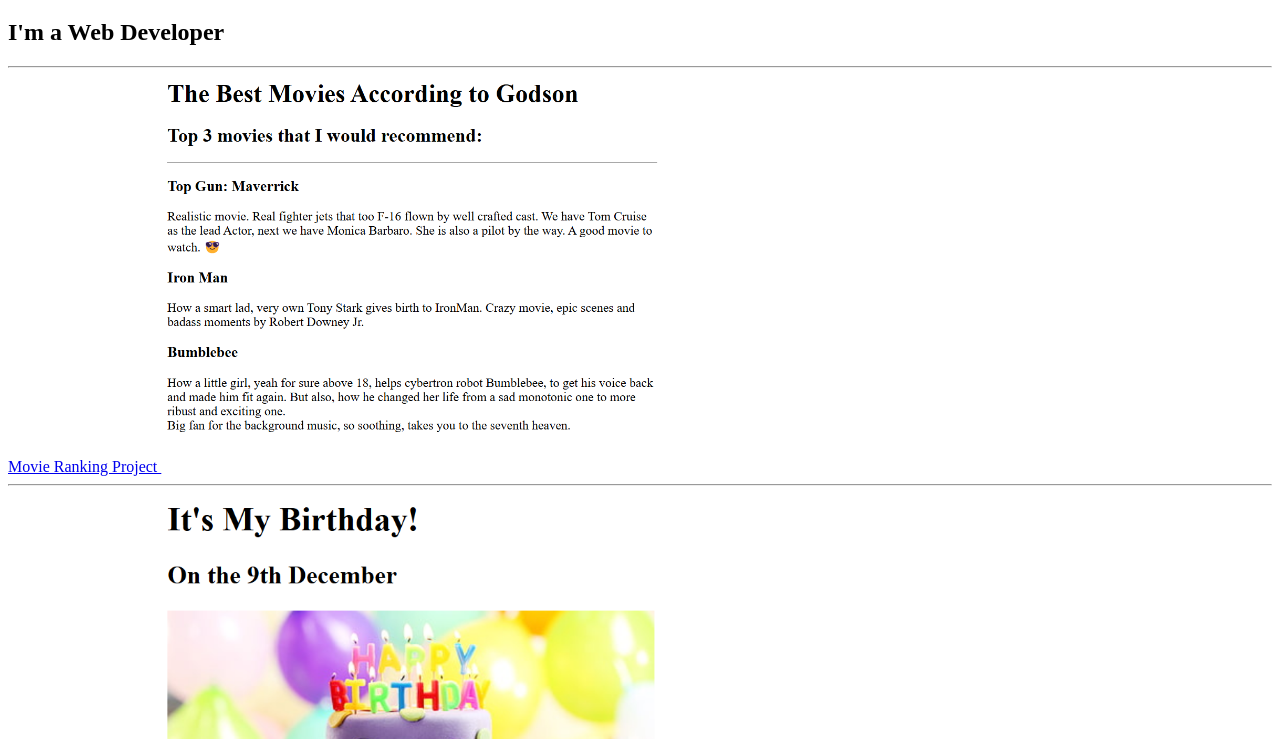
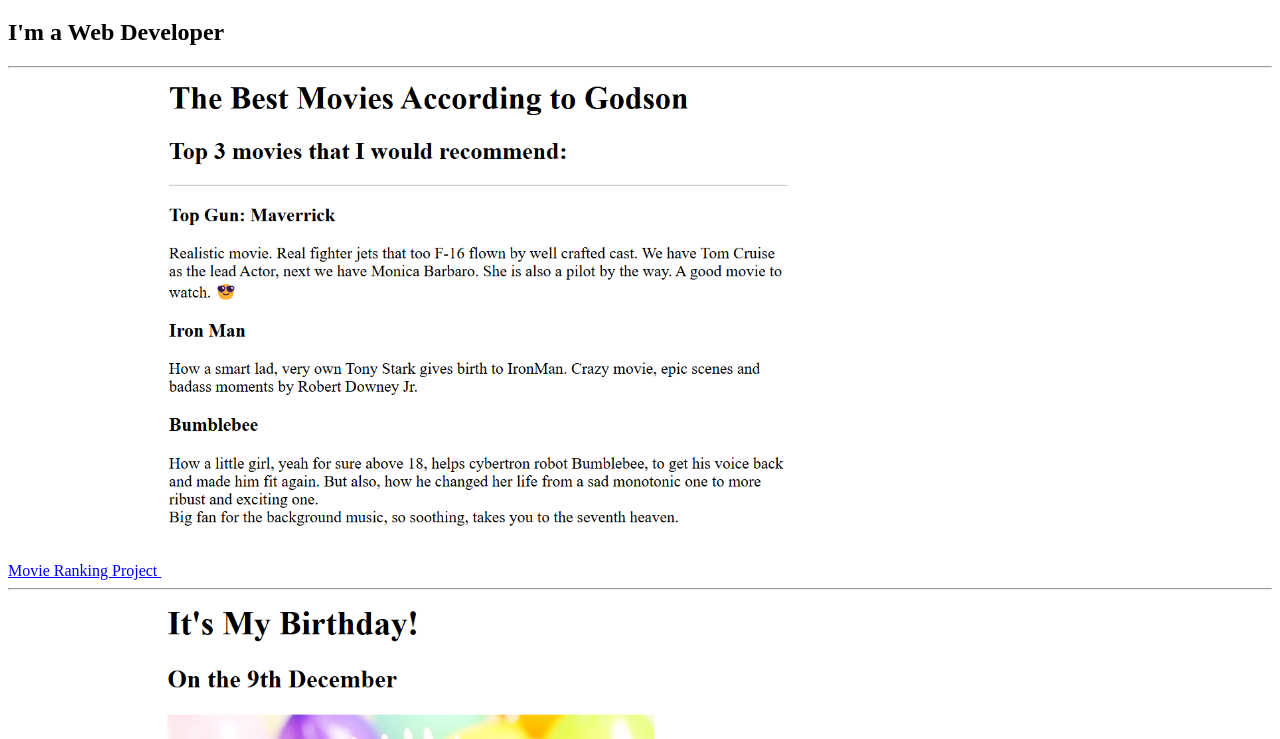
Before and after one commit to godsonsphilip/HTML-Portfolio, a plain HTML site: page index.html in a window 1280 px wide. Shown: the part 61-800 px from the top of the page. Drawn offline with Linux system fonts and the light colour scheme.

Commit message:
Update index.html

```diff
--- a/index.html
+++ b/index.html
@@ -27,7 +27,7 @@
     <h2>I'm a Web Developer</h2>
     <hr />
     <a href = "./public/Movies.html"> Movie Ranking Project </a>
-    <img class="fit-picture" src = "./assets/images/movie-ranking.png" alt = "Screenshot of Movie Ranking project"/>
+    <img  src = "./assets/images/movie-ranking.png" height = "500px" alt = "Screenshot of Movie Ranking project"/>
 
 <hr />
 
```
